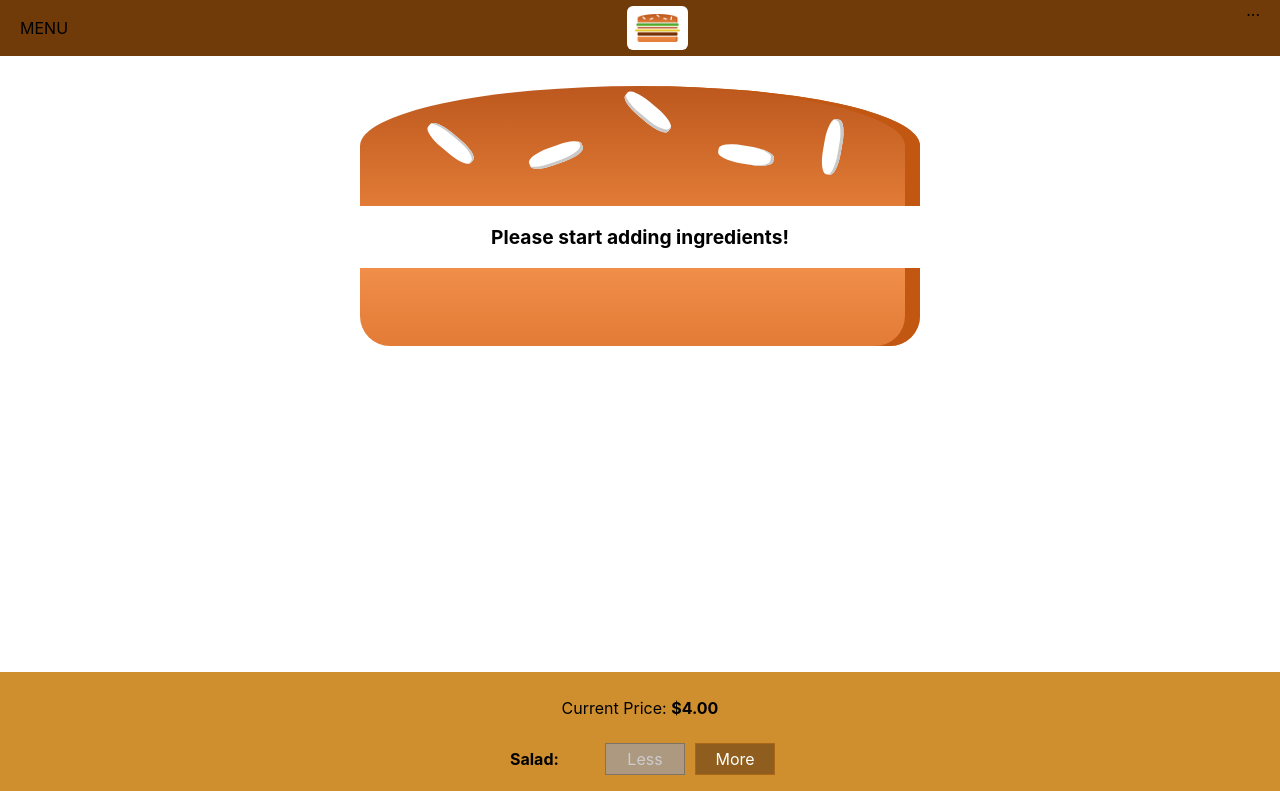
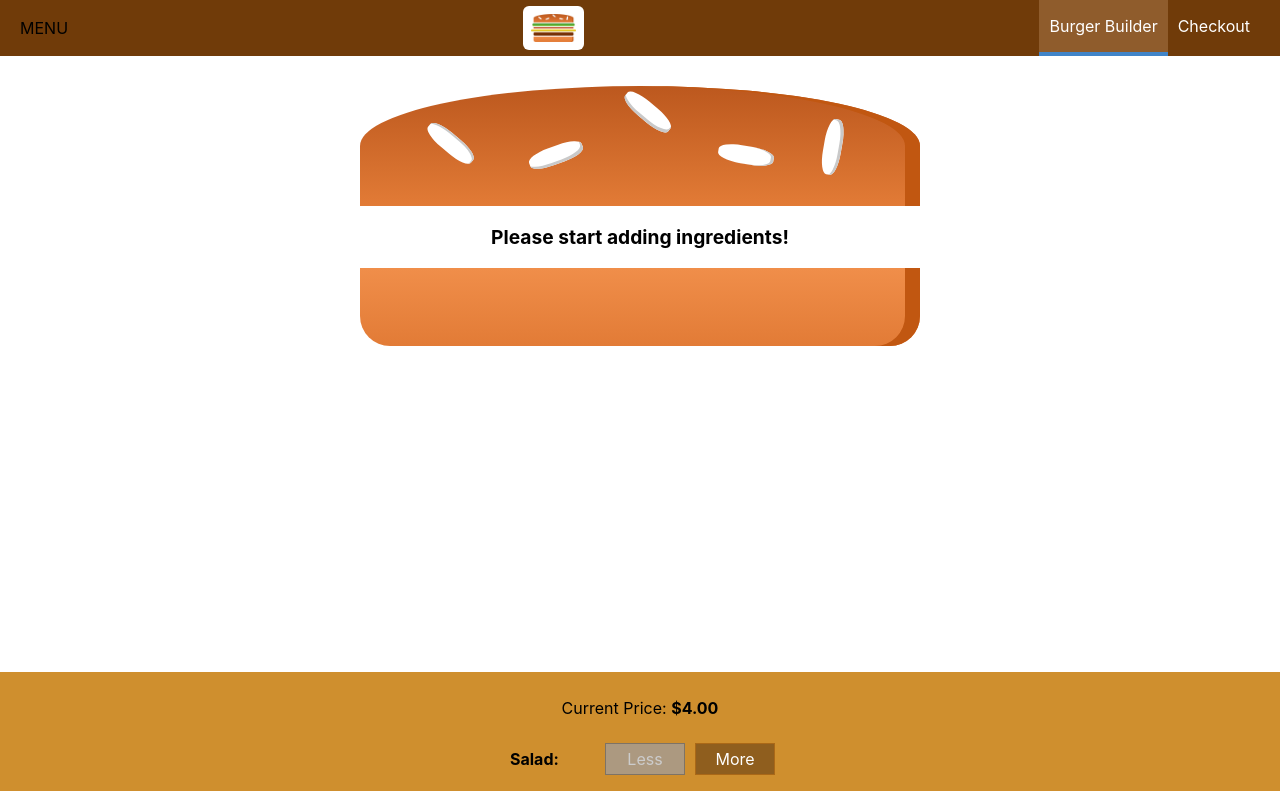
Before and after one commit to web-dev-dave/burger-builder, a React (Create React App) app: page / in a window 1280 px wide. Shown: the top 791 px of the page. Built offline with nearby package versions, Linux system fonts and the light colour scheme.

Commit message:
add resuable nav items

```diff
--- /dev/null
+++ b/src/components/Navigation/NavigationItems/NavigationItem/NavigationItem.js
@@ -0,0 +1,15 @@
+import React from 'react'
+
+import classes from './NavigationItem.module.css'
+
+const NavigationItem = (props) => {
+  return (
+    <li className={classes.NavigationItem}>
+      <a href={props.link} className={props.active ? classes.active : null}>
+        {props.children}
+      </a>
+    </li>
+  )
+}
+
+export default NavigationItem
--- /dev/null
+++ b/src/components/Navigation/NavigationItems/NavigationItem/NavigationItem.module.css
@@ -0,0 +1,25 @@
+.NavigationItem {
+  margin: 0;
+  box-sizing: border-box;
+  display: flex;
+  height: 100%;
+  align-items: center;
+}
+
+.NavigationItem a {
+  color: white;
+  text-decoration: none;
+  height: 100%;
+  padding: 16px 10px;
+  border-bottom: 4px solid transparent;
+  box-sizing: border-box;
+  display: block;
+}
+
+.NavigationItem a:hover,
+.NavigationItem a:active,
+.NavigationItem a.active {
+  background-color: #8f5c2c;
+  border-bottom: 4px solid #4084c8;
+  color: white;
+}
--- /dev/null
+++ b/src/components/Navigation/NavigationItems/NavigationItems.js
@@ -0,0 +1,18 @@
+import React from 'react'
+
+import NavigationItem from './NavigationItem/NavigationItem'
+
+import classes from './NavigationItems.module.css'
+
+const NavigationItems = (props) => {
+  return (
+    <ul className={classes.NavigationItems}>
+      <NavigationItem link='/' active>
+        Burger Builder
+      </NavigationItem>
+      <NavigationItem link='/checkout'>Checkout</NavigationItem>
+    </ul>
+  )
+}
+
+export default NavigationItems
--- /dev/null
+++ b/src/components/Navigation/NavigationItems/NavigationItems.module.css
@@ -0,0 +1,8 @@
+.NavigationItems {
+  margin: 0;
+  padding: 0;
+  list-style: none;
+  display: flex;
+  align-items: center;
+  height: 100%;
+}
--- a/src/components/Navigation/Toolbar/Toolbar.js
+++ b/src/components/Navigation/Toolbar/Toolbar.js
@@ -1,5 +1,6 @@
 import React from 'react'
 import Logo from '../../Logo/Logo'
+import NavigationItems from '../NavigationItems/NavigationItems'
 
 import classes from './Toolbar.module.css'
 
@@ -8,7 +9,9 @@
     <header className={classes.Toolbar}>
       <div>MENU</div>
       <Logo />
-      <nav>...</nav>
+      <nav>
+        <NavigationItems />
+      </nav>
     </header>
   )
 }
```
